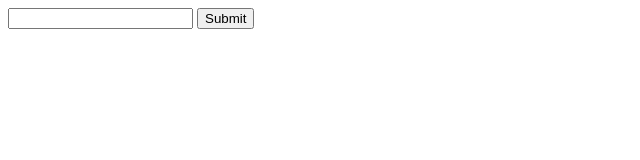
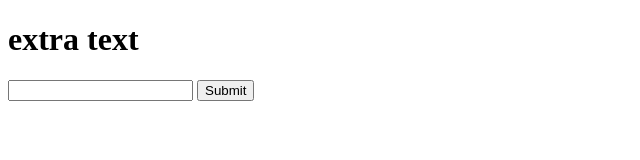
Before and after one commit to CafeManager/JSTodosExercise, a plain HTML site: page index.html in a window 1280 px wide. Shown: the whole page, without its empty margins (0-640 px from the left). Drawn offline with Linux system fonts and the light colour scheme.

Commit message:
extra text added

```diff
--- a/index.html
+++ b/index.html
@@ -7,6 +7,7 @@
 </head>
 
     <body>
+        <h1> extra text </h1>
         <form id="myform">
             <input type="text"/>
             <input type="submit"/>
```
